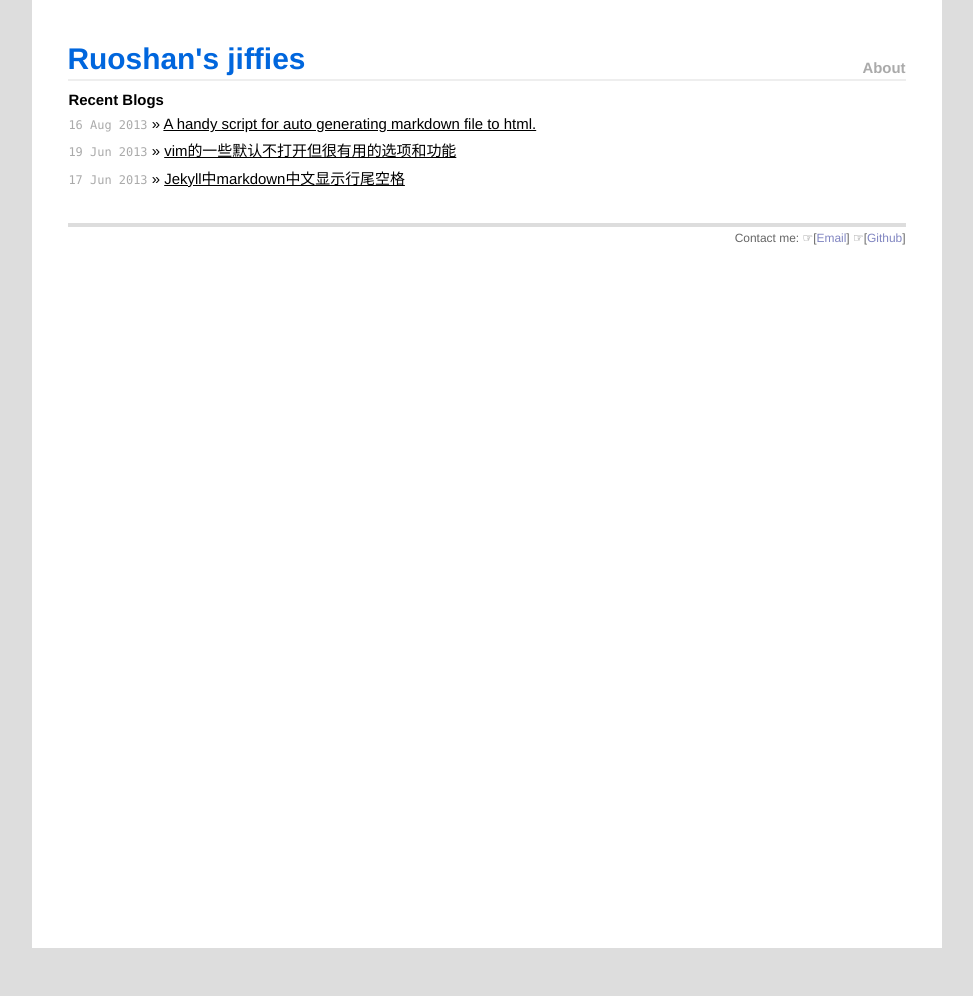
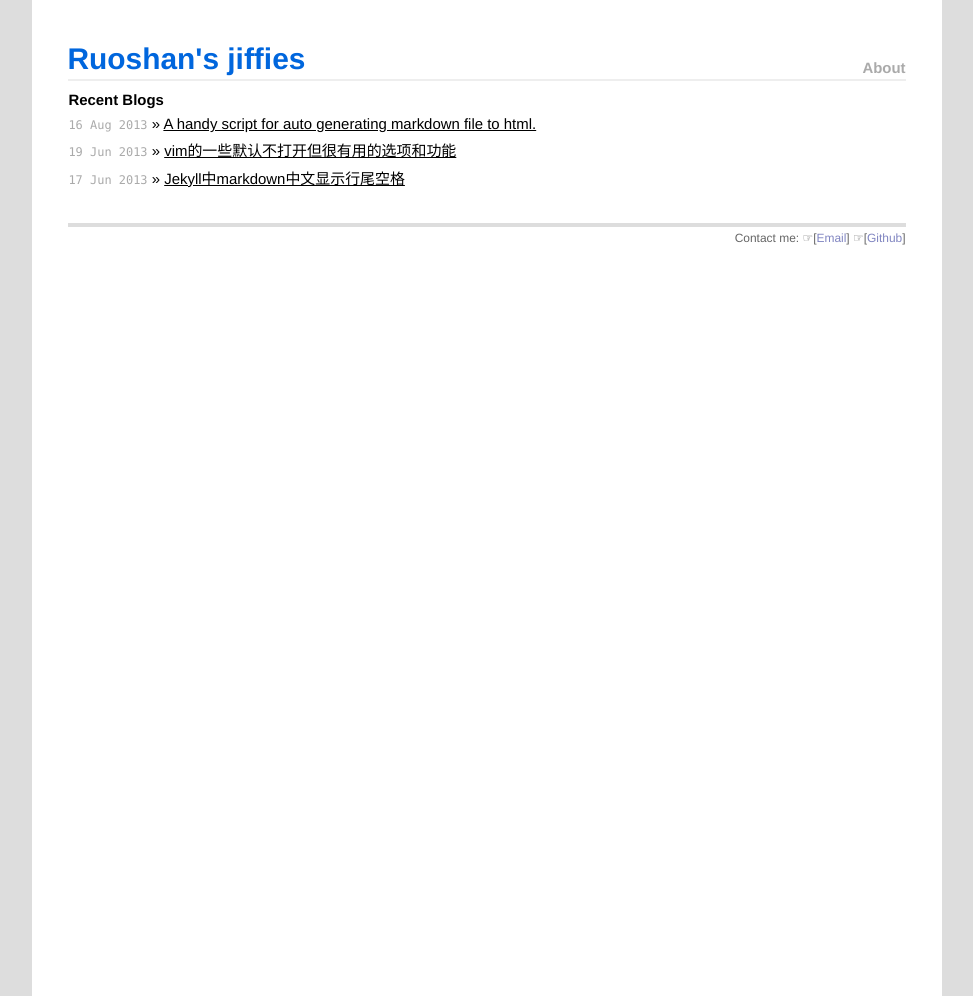
Before and after one commit to ruoshan/ruoshan.github.io, a Jekyll site: the page built from index.html, in a window 1280 px wide. Shown: the whole page, without its empty margins (153-1126 px from the left). Built offline with Jekyll 4.4.1, drawn with Linux system fonts in a browser that asks for light colours; before the commit the page ends 948 px from its top, so only the background shows below that.

Commit message:
min-height.

```diff
--- a/css/main.css
+++ b/css/main.css
@@ -22,8 +22,8 @@ body {
 .container {
   background-color: #FFF;
   width: 70em;
-  height: 100%;
-  padding: 48px 0 0 0;
+  min-height: 100%;
+  padding: 48px 0 48px 0;
   margin: 0 auto;
 }
 
```
